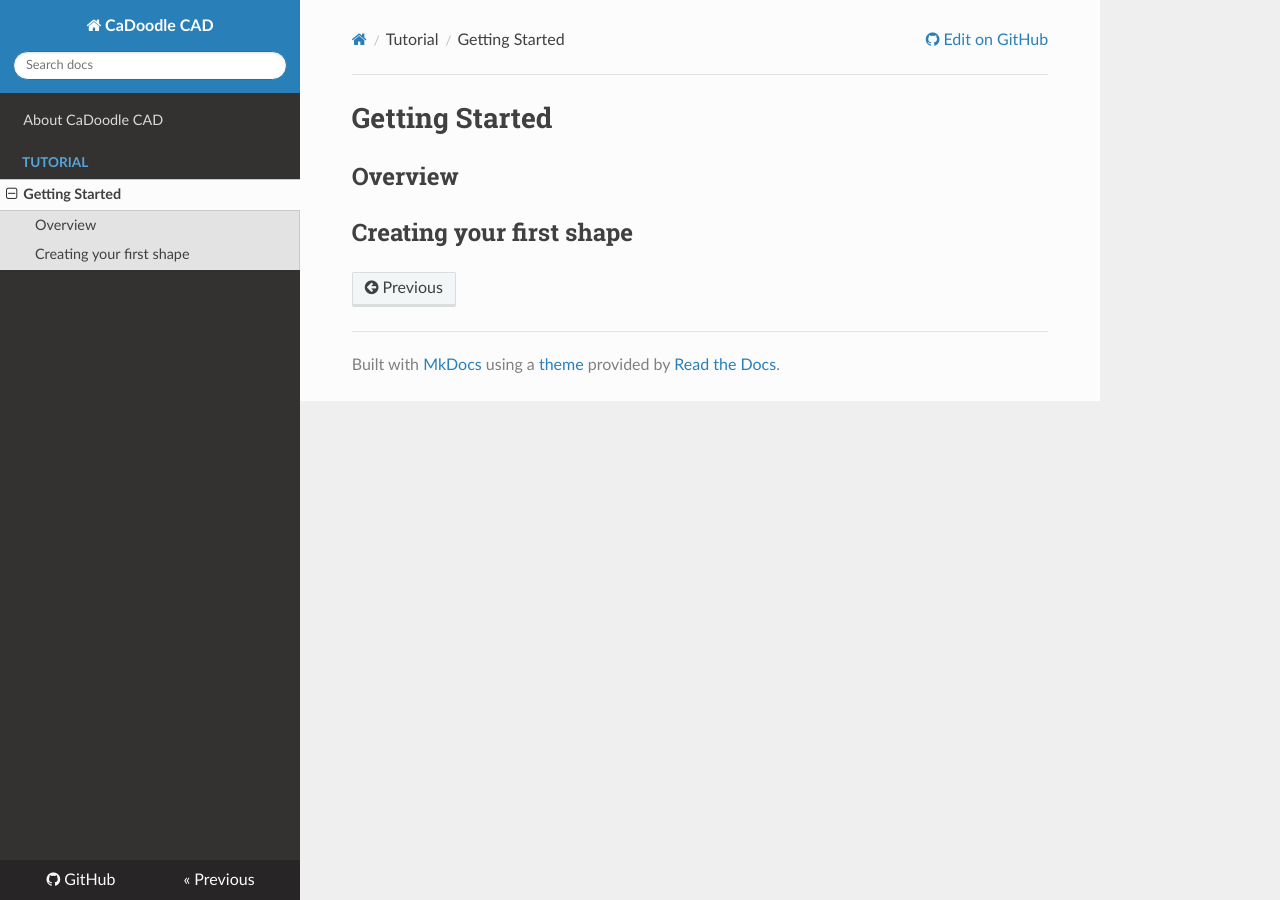
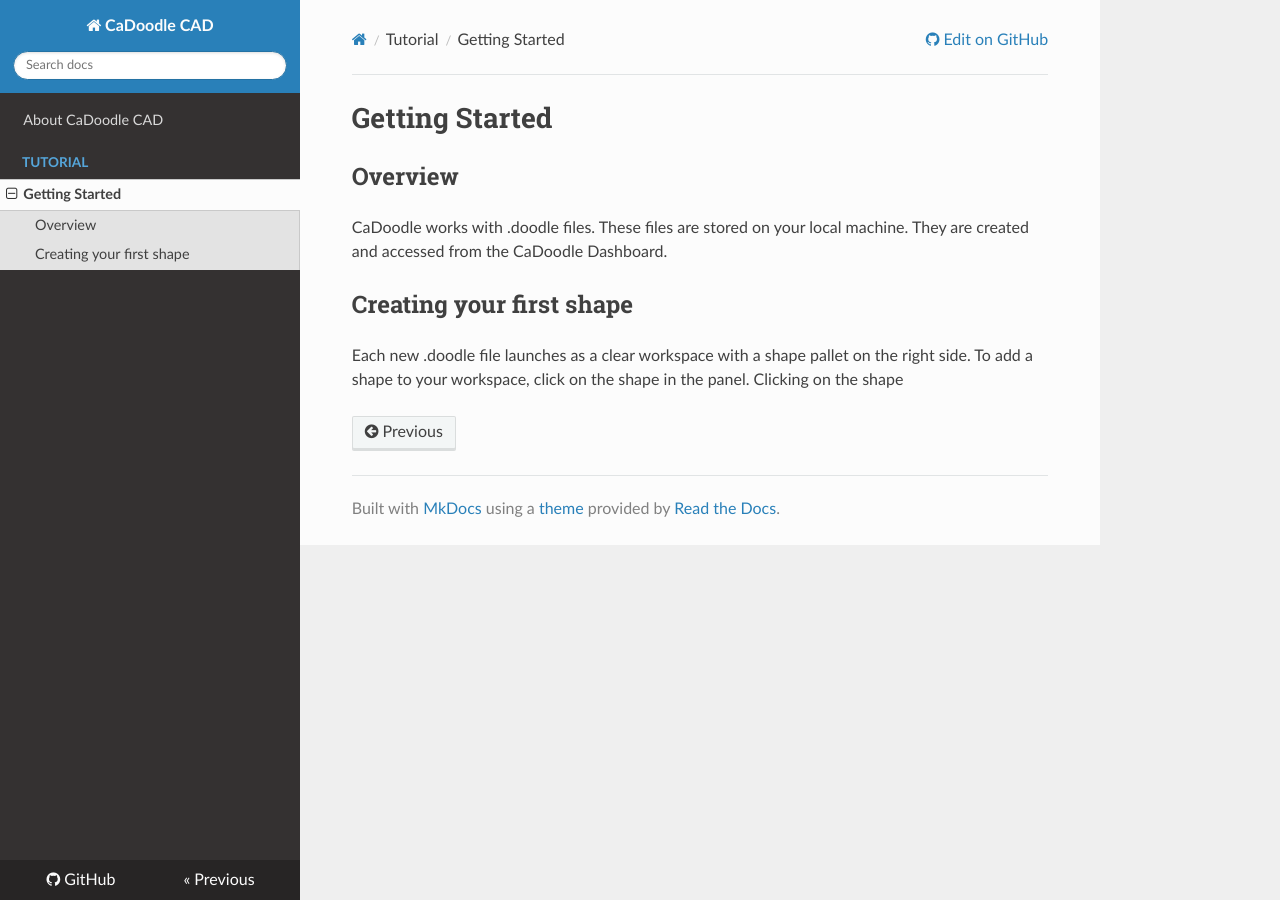
Before and after one commit to CaDoodleWebsite/cadoodlecad.github.io, an MkDocs documentation site: the page built from docs/docs/tutorial/getting-started.md, in a window 1280 px wide. Built offline with MkDocs 1.6.1, drawn with Linux system fonts in a browser that asks for light colours; nearby versions of some CDN libraries.

Commit message:
updated content and added image

```diff
--- a/docs/docs/tutorial/getting-started.md
+++ b/docs/docs/tutorial/getting-started.md
@@ -2,4 +2,8 @@
 
 ## Overview
 
+CaDoodle works with .doodle files. These files are stored on your local machine. They are created and accessed from the CaDoodle Dashboard.
+
 ## Creating your first shape
+
+Each new .doodle file launches as a clear workspace with a shape pallet on the right side. To add a shape to your workspace, click on the shape in the panel. Clicking on the shape
```
Also changed, not shown: docs/docs/img/cadoodle_dashboard.png (added).
